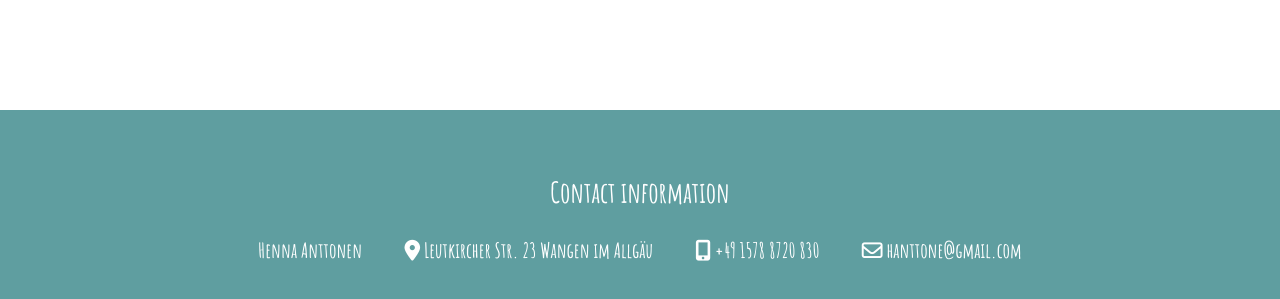
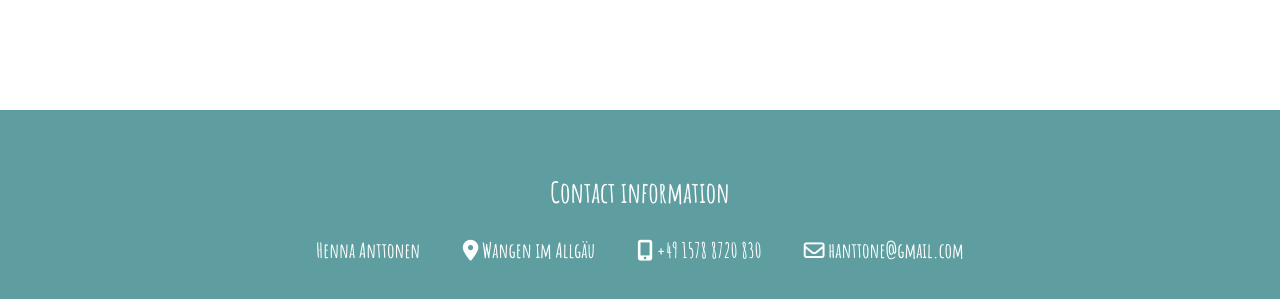
Before and after one commit to Hanttone/Hanttone.Homepage.io, a plain HTML site: page index.html in a window 1280 px wide. Shown: the part 2135-2434 px from the top of the page. Drawn offline with Linux system fonts and the light colour scheme.

Commit message:
Add files via upload

```diff
--- a/index.html
+++ b/index.html
@@ -61,7 +61,7 @@
             <p>Henna Anttonen</p>
         </div>
         <div class = "info">
-            <p><i class="fas fa-map-marker-alt"></i> Leutkircher Str. 23  Wangen im Allgäu</p>
+            <p><i class="fas fa-map-marker-alt"></i> Wangen im Allgäu</p>
         </div>
         <div class = "info">
             <p><i class="fas fa-mobile-alt"></i> +49 1578 8720 830</p>
```
